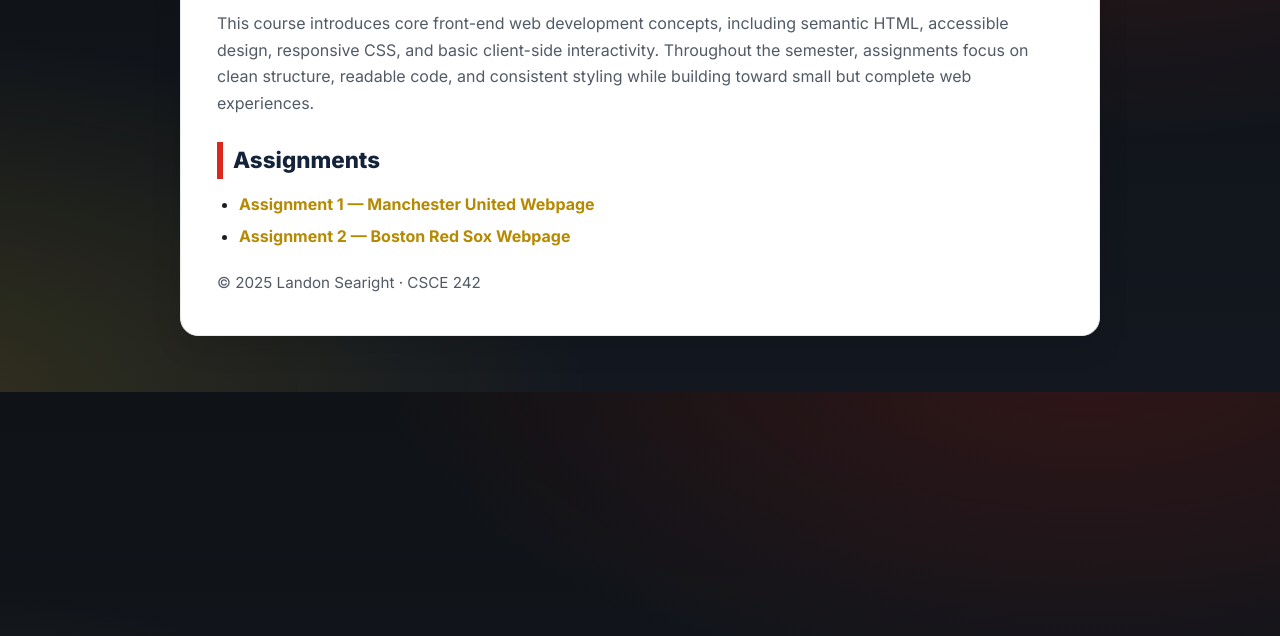
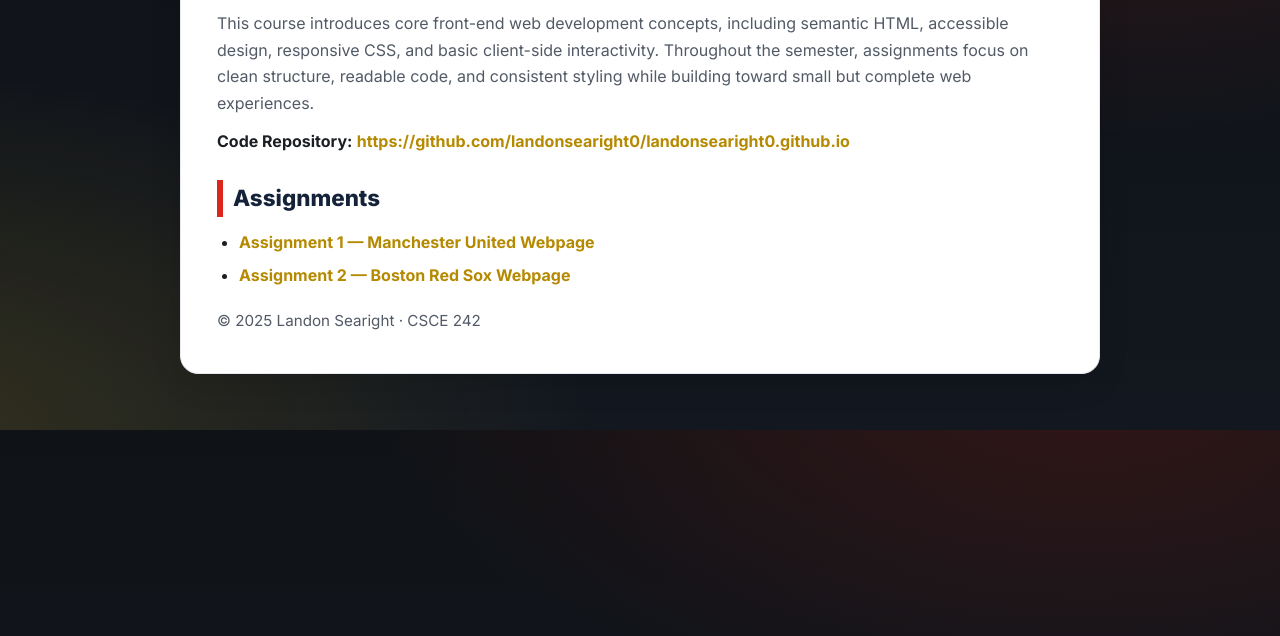
Before and after one commit to landonsearight0/landonsearight0.github.io, a plain HTML site: page index.html in a window 1280 px wide. Shown: the part 164-800 px from the top of the page. Drawn offline with Linux system fonts and the light colour scheme.

Commit message:
added repo to main

```diff
--- a/index.html
+++ b/index.html
@@ -83,6 +83,12 @@
       responsive CSS, and basic client-side interactivity. Throughout the semester, assignments focus on clean structure,
       readable code, and consistent styling while building toward small but complete web experiences.
     </p>
+ <div id="repo-link">
+    <strong>Code Repository:</strong>
+    <a href="https://github.com/landonsearight0/landonsearight0.github.io" target="_blank" rel="noopener">
+    https://github.com/landonsearight0/landonsearight0.github.io
+    </a>
+ </div>
 
     <h2 id="assignments-heading">Assignments</h2>
     <ul id="assignments-list">
```
